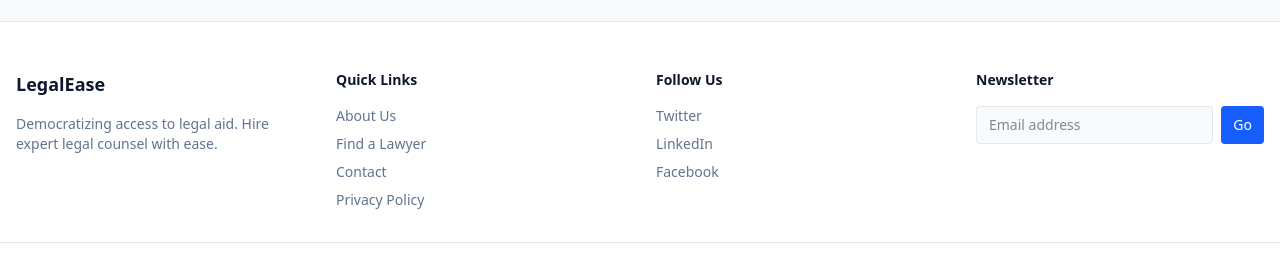
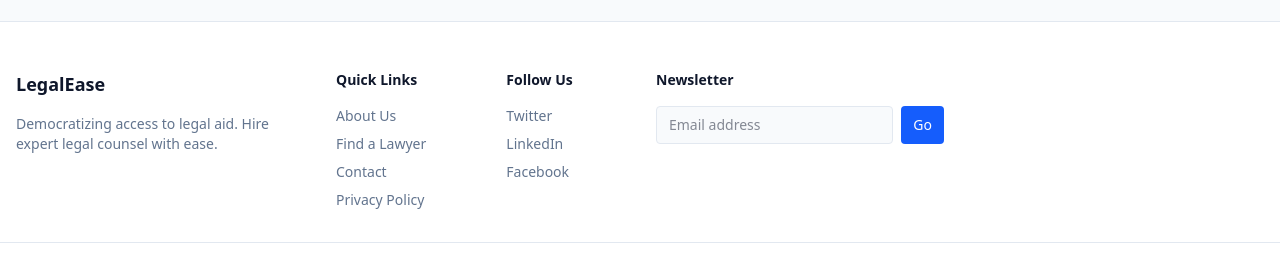
Before and after one commit to Clone54/findmylawyer, a React (Vite) app: page / in a window 1280 px wide. Shown: the part 2031-2291 px from the top of the page. Built offline with nearby package versions, Linux system fonts and the light colour scheme; no server answers.

Commit message:
footer update

```diff
--- a/src/layouts/MainLayout.jsx
+++ b/src/layouts/MainLayout.jsx
@@ -91,7 +91,6 @@ export default function MainLayout() {
       <AnimatePresence>
         {mobileMenuOpen && (
           <>
-            {/* Backdrop */}
             <motion.div
               initial={{ opacity: 0 }}
               animate={{ opacity: 1 }}
@@ -99,7 +98,6 @@ export default function MainLayout() {
               onClick={() => setMobileMenuOpen(false)}
               className="md:hidden fixed inset-0 bg-slate-900/20 backdrop-blur-sm z-40"
             />
-            {/* Menu Panel */}
             <motion.div
               initial={{ opacity: 0, y: -20, scale: 0.95 }}
               animate={{ opacity: 1, y: 0, scale: 1 }}
@@ -162,6 +160,7 @@ export default function MainLayout() {
             <h3 className="text-slate-900 dark:text-white text-lg font-bold mb-4">LegalEase</h3>
             <p>Democratizing access to legal aid. Hire expert legal counsel with ease.</p>
           </div>
+          <div className="flex gap-20 ">
             <div>
               <h4 className="text-slate-900 dark:text-white font-semibold mb-4">Quick Links</h4>
               <ul className="space-y-2">
@@ -179,6 +178,7 @@ export default function MainLayout() {
                 <li><a href="#" className="hover:text-blue-600 dark:hover:text-white transition-colors">Facebook</a></li>
               </ul>
             </div>
+          </div>
           <div>
             <h4 className="text-slate-900 dark:text-white font-semibold mb-4">Newsletter</h4>
             <div className="flex space-x-2">
```
Lines whose indentation alone changed are shown as unchanged.
